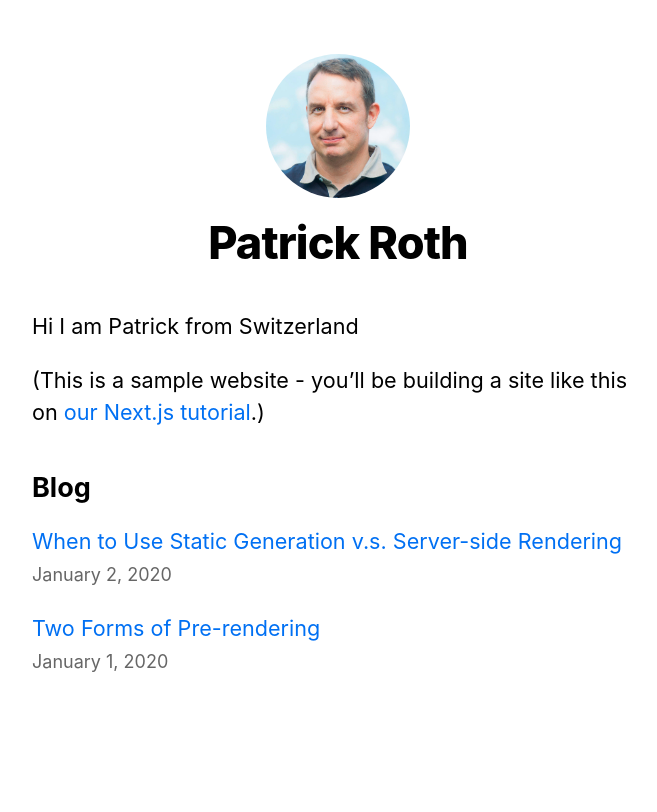
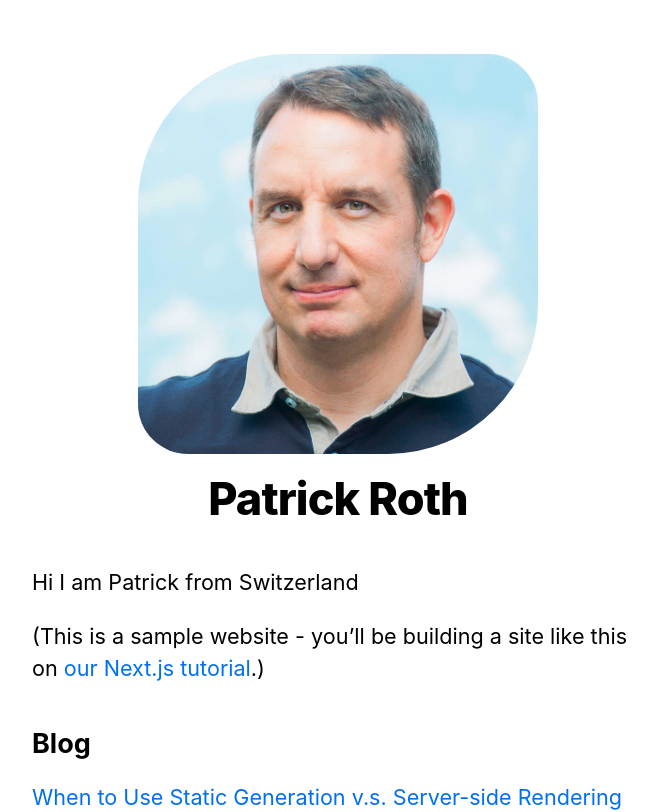
Before and after one commit to patrockcom/next-blog, a Next.js app: page / in a window 1280 px wide. Shown: the top 812 px of the page, without its empty margins (302-959 px from the left). Built offline with nearby package versions, Linux system fonts and the light colour scheme.

Commit message:
border image size change

```diff
--- a/components/layout.js
+++ b/components/layout.js
@@ -32,8 +32,8 @@ export default function Layout({ children, home }) {
               priority
               src="/images/profile.jpg"
               className={utilStyles.borderCircle}
-              height={144}
-              width={144}
+              height={400}
+              width={400}
               alt={name}
             />
             <h1 className={utilStyles.heading2Xl}>{name}</h1>
@@ -46,8 +46,8 @@ export default function Layout({ children, home }) {
                   priority
                   src="/images/profile.jpg"
                   className={utilStyles.borderCircle}
-                  height={108}
-                  width={108}
+                  height={208}
+                  width={208}
                   alt={name}
                 />
               </a>
--- a/styles/utils.module.css
+++ b/styles/utils.module.css
@@ -27,7 +27,8 @@
 }
 
 .borderCircle {
-    border-radius: 99px;
+  border: 2px solid red;
+  border-radius:150px 50px;
 }
 
 .colorInherit {
@@ -62,7 +63,8 @@
   }
 
   .borderCircle {
-    border-radius: 9999px;
+    border: 2px solid red;
+    border-radius: 150px 50px;
   }
 
   .colorInherit {
```
